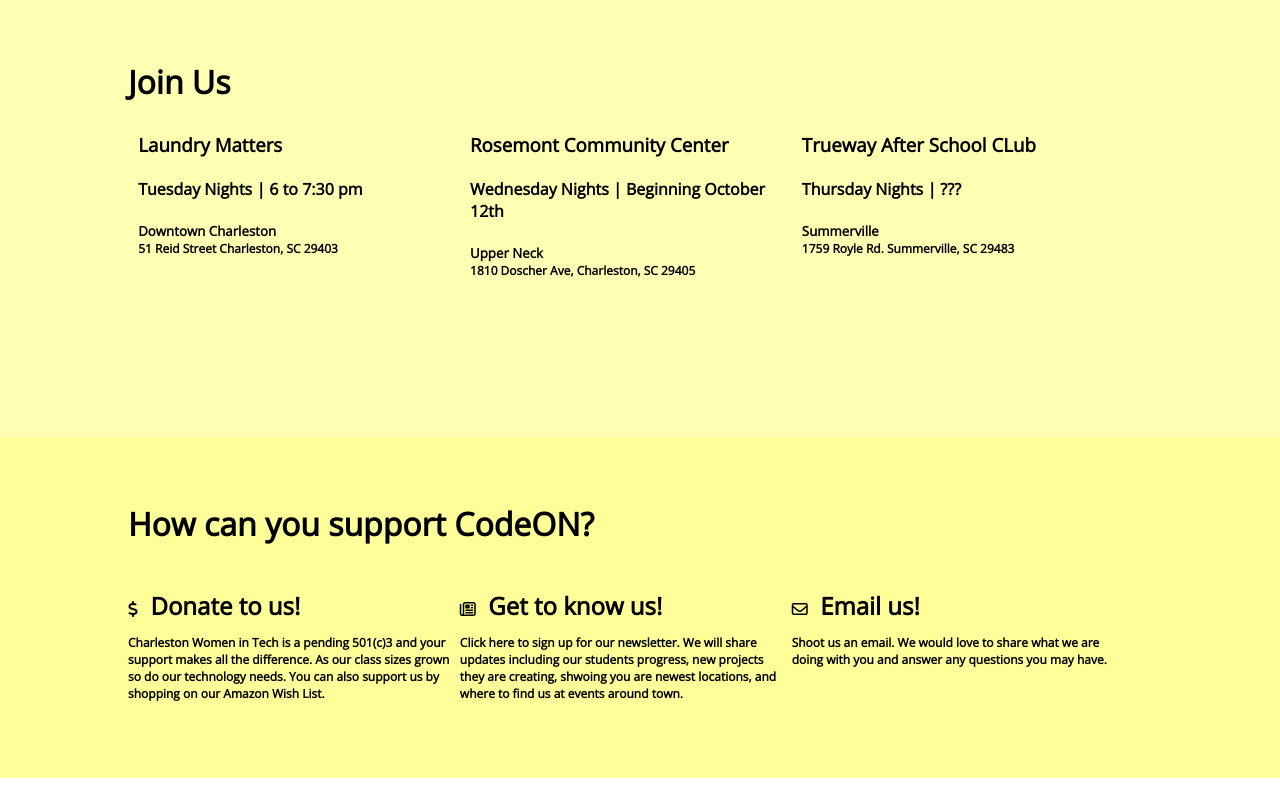
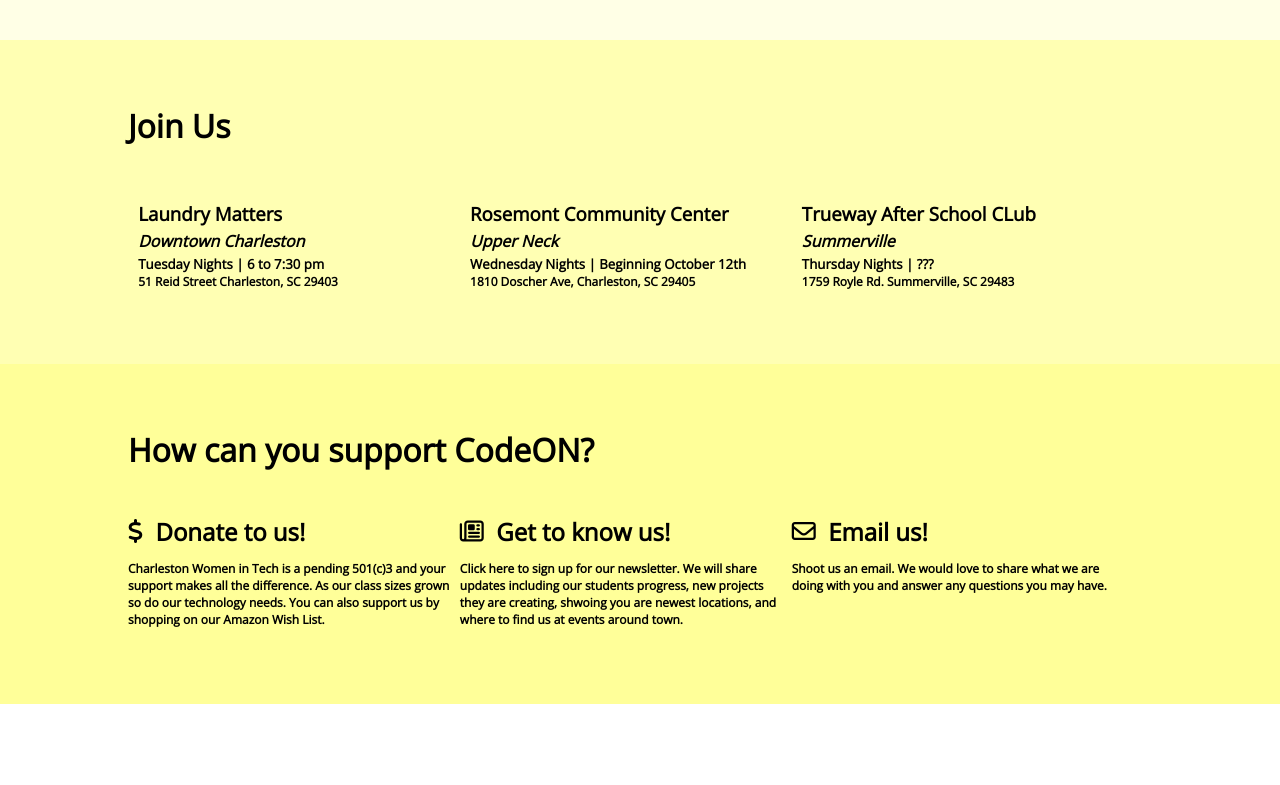
Before and after one commit to katevontaine/codeON, a plain HTML site: page index.html in a window 1280 px wide. Shown: the part 1120-1905 px from the top of the page. Drawn offline with nearby package versions, Linux system fonts and the light colour scheme.

Commit message:
new img and links

```diff
--- a/index.html
+++ b/index.html
@@ -24,6 +24,8 @@
     <div class="iconSection">
     <div class="iconContent">
     <h1>We provide</h1>
+    <br>
+    <br>
     <div class="icon tech">
     <i class="fa fa-laptop fa-4x" aria-hidden="true"></i>
     <h3>Computers & Tablets</h3>
@@ -51,23 +53,25 @@
 
     <div class="locations">
     <h1 style="width:80%; margin:0 auto;">Join Us</h1>
+    <br>
+    <br>
     <div class="localSection">
     <div class="local">
     <h3 class="name">Laundry Matters</h1>
-    <h4 class="dateTime">Tuesday Nights | 6 to 7:30 pm</h2>
-    <h5 class="address">Downtown Charleston</h3>
+    <h4 class="dateTime">Downtown Charleston</h2>
+    <h5 class="address">Tuesday Nights | 6 to 7:30 pm</h3>
     <p class="about">51 Reid Street Charleston, SC 29403</p>
     </div>
     <div class="local">
     <h3 class="name">Rosemont Community Center</h1>
-    <h4 class="dateTime">Wednesday Nights | Beginning October 12th</h2>
-    <h5 class="address">Upper Neck</h3>
+    <h4 class="dateTime">Upper Neck</h2>
+    <h5 class="address">Wednesday Nights | Beginning October 12th</h3>
     <p class="about">1810 Doscher Ave, Charleston, SC 29405</p>
     </div>
     <div class="local">
     <h3 class="name">Trueway After School CLub</h1>
-    <h4 class="dateTime">Thursday Nights | ???</h2>
-    <h5 class="address">Summerville</h3>
+    <h4 class="dateTime">Summerville</h2>
+    <h5 class="address">Thursday Nights | ???</h3>
     <p class="about">1759 Royle Rd. Summerville, SC 29483</p>
     </div>
     </div>
@@ -77,21 +81,24 @@
       <br><br>
     <div class="wrapper">
     <div class="split">
-    <i class="fa fa-usd inline" aria-hidden="true"></i>&nbsp;&nbsp;
+
+    <a href="https://www.gofundme.com/f7kdq2sg" target="_blank"><i class="fa fa-usd inline" aria-hidden="true"></i>&nbsp;&nbsp;</a>
     <h2 class="inline">Donate to us!</h2>
     <p>
       Charleston Women in Tech is a pending 501(c)3 and your support makes all the difference. As our class sizes grown so do our technology needs. You can also support us by shopping on our <strong><a href="" target=_blank"">Amazon Wish List.</a></strong>
     </p>
     </div>
     <div class="split">
-    <i class="fa fa-newspaper-o inline" aria-hidden="true"></i>&nbsp;&nbsp;
+
+    <a href="http://eepurl.com/chcifj" target="_blank"><i class="fa fa-newspaper-o inline" aria-hidden="true"></i>&nbsp;&nbsp;</a>
     <h2 class="inline">Get to know us!</h2>
     <p>
       Click here to sign up for our newsletter. We will share updates including our students progress, new projects they are creating, shwoing you are newest locations, and where to find us at events around town.
     </p>
     </div>
     <div class="split">
-    <i class="fa fa-envelope-o inline" aria-hidden="true"></i>&nbsp;&nbsp;
+    <a href="mailto:codeon@chswomenintech.com?subject=I love your website!" target="_blank"><i class="fa fa-envelope-o inline" aria-hidden="true"></i>&nbsp;&nbsp;</a>
+
     <h2 class="inline">Email us!</h2>
     <p>
       Shoot us an email. We would love to share what we are doing with you and answer any questions you may have.
--- a/sassy.scss
+++ b/sassy.scss
@@ -39,16 +39,21 @@
         padding: 1%;
         display: inline-block;
         width: 30%;
-        height: 250px;
         vertical-align: top;
         margin: 0;
-        h4 .dateTime {
+
+        h4 {
+          display: inline-block;
+          margin-top: 1%;
+          margin-bottom: 1%;
+          font-style: italic;
+        }
+        h3 {
           display: inline-block;
           margin: 0;
         }
-        h3 .name {
-          display: inline-block;
-          margin: 0;
+        h5{
+          font-weight: bold;
         }
         .address {
           margin: 0;
@@ -87,6 +92,13 @@
       width: 32%;
       display: inline-block;
       vertical-align: top;
+      h2{
+        vertical-align: middle;
+      }
+      i{
+        vertical-align: middle;
+        font-size: 24px;
+      }
       p{
         font-size: 12px;
       }
--- a/styles.css
+++ b/styles.css
@@ -33,15 +33,18 @@
         padding: 1%;
         display: inline-block;
         width: 30%;
-        height: 250px;
         vertical-align: top;
         margin: 0; }
-        body .locations .localSection .local h4 .dateTime {
+        body .locations .localSection .local h4 {
+          display: inline-block;
+          margin-top: 1%;
+          margin-bottom: 1%;
+          font-style: italic; }
+        body .locations .localSection .local h3 {
           display: inline-block;
           margin: 0; }
-        body .locations .localSection .local h3 .name {
-          display: inline-block;
-          margin: 0; }
+        body .locations .localSection .local h5 {
+          font-weight: bold; }
         body .locations .localSection .local .address {
           margin: 0; }
         body .locations .localSection .local .about {
@@ -69,6 +72,11 @@
       width: 32%;
       display: inline-block;
       vertical-align: top; }
+      body .wrapper .split h2 {
+        vertical-align: middle; }
+      body .wrapper .split i {
+        vertical-align: middle;
+        font-size: 24px; }
       body .wrapper .split p {
         font-size: 12px; }
   body .inline {
```
Also changed, not shown: codeOnsticker.png (deleted), codeSticker.png (added).
